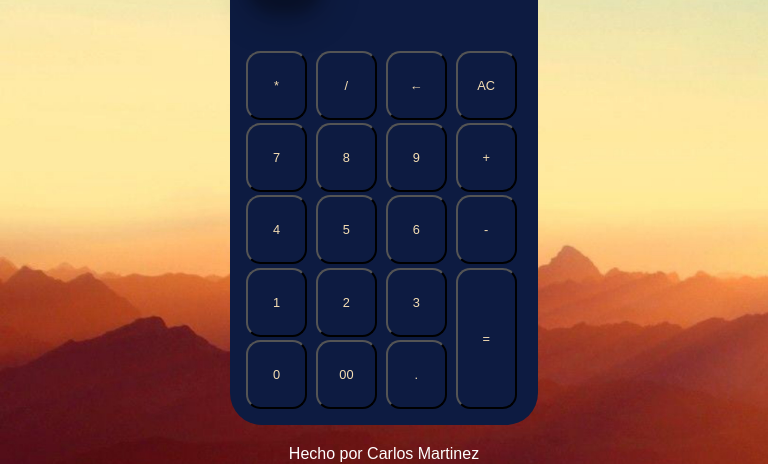
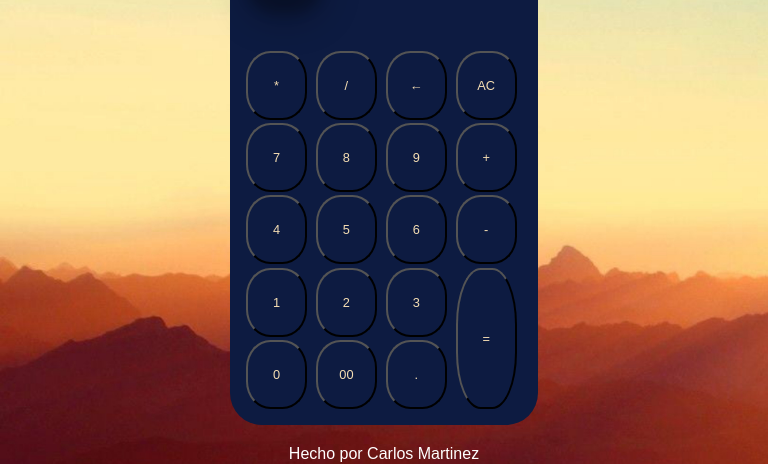
Before and after one commit to CarlosEmartinezC/Calculadora, a plain HTML site: page index.html in a window 768 px wide. Shown: the part 305-769 px from the top of the page. Drawn offline with Linux system fonts and the light colour scheme.

Commit message:
intento final

```diff
--- a/CSS/style.css
+++ b/CSS/style.css
@@ -250,6 +250,6 @@ body.dark {
       width: 8vw;
       height: auto;
       font-size: 0.8rem;
-      border-radius: 0.9rem;
+      border-radius: 40%;
     }
   }
```
